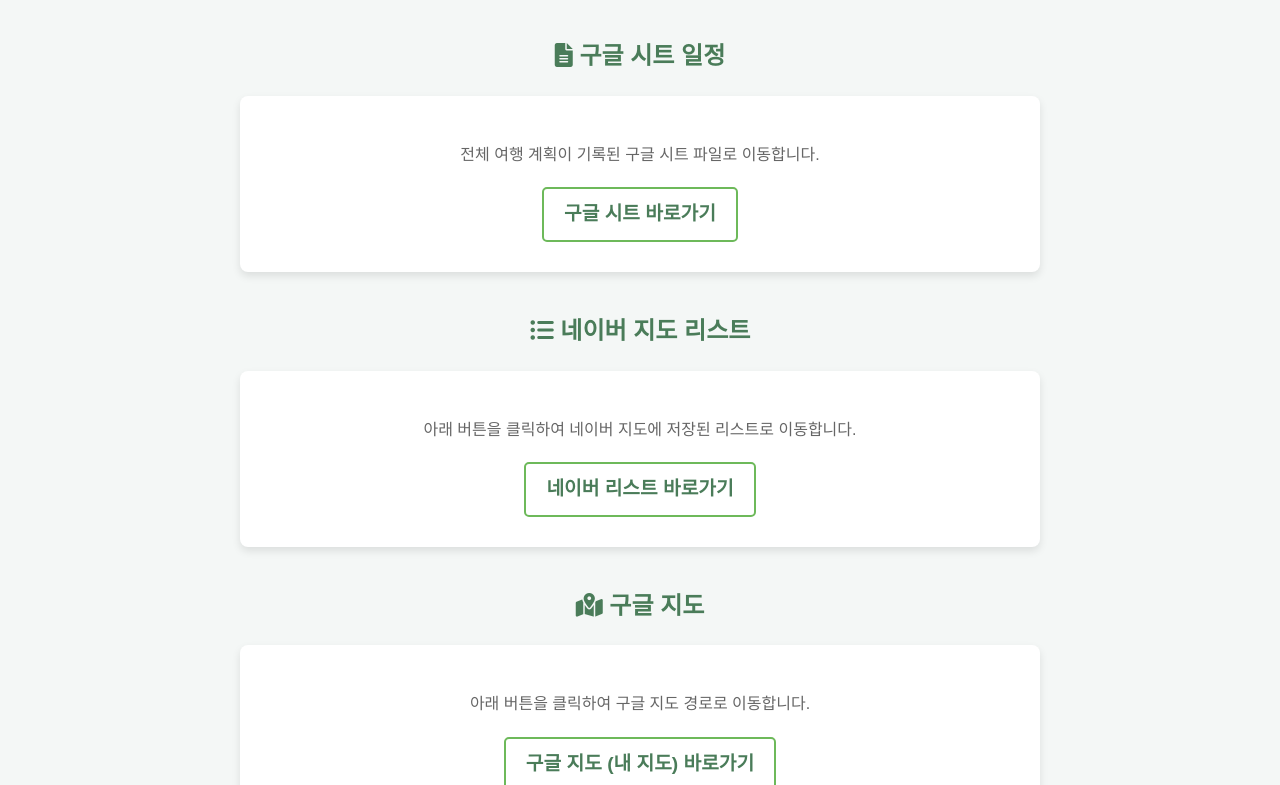
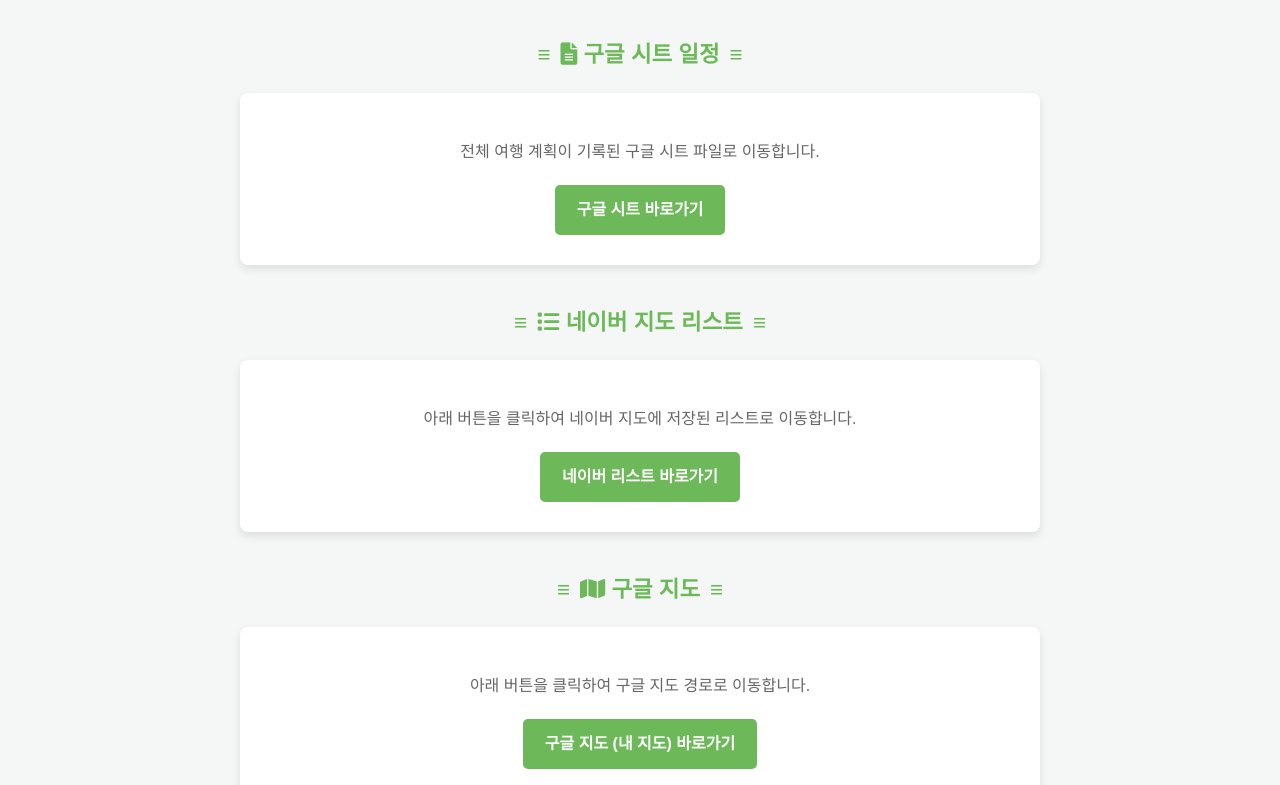
Before and after one commit to lee-max666/2025travel, a plain HTML site: page maps.html in a window 1280 px wide. Shown: the part 149-934 px from the top of the page. Drawn offline with Linux system fonts and the light colour scheme.

Commit message:
Update maps.html

```diff
--- a/maps.html
+++ b/maps.html
@@ -3,11 +3,10 @@
 <head>
     <meta charset="UTF-8">
     <meta name="viewport" content="width=device-width, initial-scale=1.0">
-    <title>지도 및 경로 정보</title>
+    <title>지도 및 경로</title>
     <link rel="stylesheet" href="https://cdnjs.cloudflare.com/ajax/libs/font-awesome/6.0.0-beta3/css/all.min.css">
     <style>
-        body { font-family: 'Arial', sans-serif; line-height: 1.6; margin: 0; padding: 0; background-color: #f4f7f6; color: #333; text-align: center; }
-        .container { width: 90%; max-width: 800px; margin: 0 auto; padding: 40px 0; }
+        body { font-family: 'Arial', sans-serif; line-height: 1.6; margin: 0; padding: 0; background-color: #f4f7f6; color: #333; }
 
         /* 고정 네비게이션 스타일 */
         .navbar {
@@ -19,37 +18,65 @@
             box-shadow: 0 2px 5px rgba(0,0,0,0.2);
             text-align: center;
         }
-        .navbar a {
-            display: inline-block;
-            color: white;
+        .navbar a { display: inline-block; color: white; text-align: center; padding: 14px 20px; text-decoration: none; font-size: 17px; transition: background-color 0.3s; }
+        .navbar a:hover { background-color: #6DB95A; }
+        .navbar a.active { background-color: #6DB95A; font-weight: bold; }
+        .navbar i { margin-right: 5px; }
+
+        .container { width: 90%; max-width: 800px; margin: 0 auto; padding: 20px 0; }
+        h2 { color: #4A7C59; text-align: center; border-bottom: 3px solid #6DB95A; padding-bottom: 10px; margin-bottom: 30px; }
+        h3 {
+            color: #6DB95A;
             text-align: center;
-            padding: 14px 20px;
-            text-decoration: none;
-            font-size: 17px;
-            transition: background-color 0.3s;
+            font-size: 1.4em;
+            margin: 40px 0 20px 0;
+            position: relative;
         }
-        .navbar a:hover {
-            background-color: #6DB95A;
-        }
-        .navbar a.active {
-            background-color: #6DB95A; /* 현재 페이지 강조 */
-            font-weight: bold;
-        }
-        .navbar i {
-            margin-right: 5px;
-        }
-        /* 컨테이너 상단 여백 추가 (Navbar 때문에) */
-        .container {
-            padding-top: 20px;
+        h3::before, h3::after {
+            content: '≡';
+            color: #6DB95A;
+            margin: 0 10px;
         }
 
-        h2 { color: #4A7C59; text-align: center; border-bottom: 3px solid #6DB95A; padding-bottom: 10px; margin-bottom: 30px; }
-        h3 { color: #4A7C59; margin-top: 40px; margin-bottom: 20px; font-size: 1.5em; }
-        .link-box { background-color: #fff; padding: 30px; border-radius: 8px; box-shadow: 0 4px 8px rgba(0,0,0,0.1); margin-bottom: 30px; }
-        .main-link { display: inline-block; font-size: 1.2em; color: #4A7C59; text-decoration: none; font-weight: bold; padding: 10px 20px; border: 2px solid #6DB95A; border-radius: 5px; transition: background-color 0.3s; }
-        .main-link:hover { background-color: #e0f8e0; }
-        /* 하단 링크 스타일 */
-        .back-link { display: block; text-align: center; margin-top: 30px; font-size: 1.1em; color: #6DB95A; text-decoration: none; }
+        .map-section {
+            background-color: #fff;
+            padding: 30px;
+            margin-bottom: 30px;
+            border-radius: 8px;
+            box-shadow: 0 4px 8px rgba(0,0,0,0.1);
+            text-align: center;
+        }
+
+        .map-section p {
+            margin-bottom: 20px;
+            color: #666;
+        }
+
+        .button-link {
+            display: inline-block;
+            padding: 10px 20px;
+            background-color: #6DB95A;
+            color: white;
+            text-decoration: none;
+            border-radius: 5px;
+            font-weight: bold;
+            transition: background-color 0.3s;
+            border: 2px solid #6DB95A;
+        }
+
+        .button-link:hover {
+            background-color: #4A7C59;
+        }
+
+        /* 하단 링크 스타일: 중앙 정렬 */
+        .back-link {
+            display: block;
+            text-align: center;
+            margin-top: 30px;
+            font-size: 1.1em;
+            color: #6DB95A;
+            text-decoration: none;
+        }
         .back-link:hover { text-decoration: underline; }
     </style>
 </head>
@@ -62,30 +89,24 @@
     </div>
 
     <div class="container">
-        <h2><i class="fas fa-map-marked-alt"></i> 지도 및 경로 정보</h2>
+        <h2><i class="fas fa-map-marked-alt"></i> 지도 및 경로</h2>
 
         <h3><i class="fas fa-file-alt"></i> 구글 시트 일정</h3>
-        <div class="link-box">
-            <p style="margin-bottom: 20px; color: #666;">전체 여행 계획이 기록된 구글 시트 파일로 이동합니다.</p>
-            <a href="https://docs.google.com/spreadsheets/d/1jsxritY92y_f-1u0Ij5FKDbQpSO0kBXpoT_tJ-ZxNGk/edit?usp=sharing" target="_blank" class="main-link">
-                구글 시트 바로가기
-            </a>
+        <div class="map-section">
+            <p>전체 여행 계획이 기록된 구글 시트 파일로 이동합니다.</p>
+            <a href="https://docs.google.com/spreadsheets/d/1jsxritY92y_f-1u0Ij5FKDbQpSO0kBXpoT_tJ-ZxNGk/edit?usp=sharing" class="button-link">구글 시트 바로가기</a>
         </div>
 
-        <h3><i class="fas fa-list-ul"></i> 네이버 지도 리스트</h3>
-        <div class="link-box">
-            <p style="margin-bottom: 20px; color: #666;">아래 버튼을 클릭하여 네이버 지도에 저장된 리스트로 이동합니다.</p>
-            <a href="https://naver.me/59UKof2w" target="_blank" class="main-link">
-                네이버 리스트 바로가기
-            </a>
+        <h3><i class="fas fa-list"></i> 네이버 지도 리스트</h3>
+        <div class="map-section">
+            <p>아래 버튼을 클릭하여 네이버 지도에 저장된 리스트로 이동합니다.</p>
+            <a href="#" class="button-link">네이버 리스트 바로가기</a>
         </div>
 
-        <h3><i class="fas fa-map-marked-alt"></i> 구글 지도</h3>
-        <div class="link-box">
-            <p style="margin-bottom: 20px; color: #666;">아래 버튼을 클릭하여 구글 지도 경로로 이동합니다.</p>
-            <a href="https://www.google.com/maps/d/u/0/edit?mid=1vFXD-sBXaL5hH9vd4xb6uaQ2RBXL_nk&usp=sharing" target="_blank" class="main-link">
-                구글 지도 (내 지도) 바로가기
-            </a>
+        <h3><i class="fas fa-map"></i> 구글 지도</h3>
+        <div class="map-section">
+            <p>아래 버튼을 클릭하여 구글 지도 경로로 이동합니다.</p>
+            <a href="#" class="button-link">구글 지도 (내 지도) 바로가기</a>
         </div>
 
         <a href="index.html" class="back-link"><i class="fas fa-arrow-left"></i> 메인 페이지로 돌아가기</a>
```
